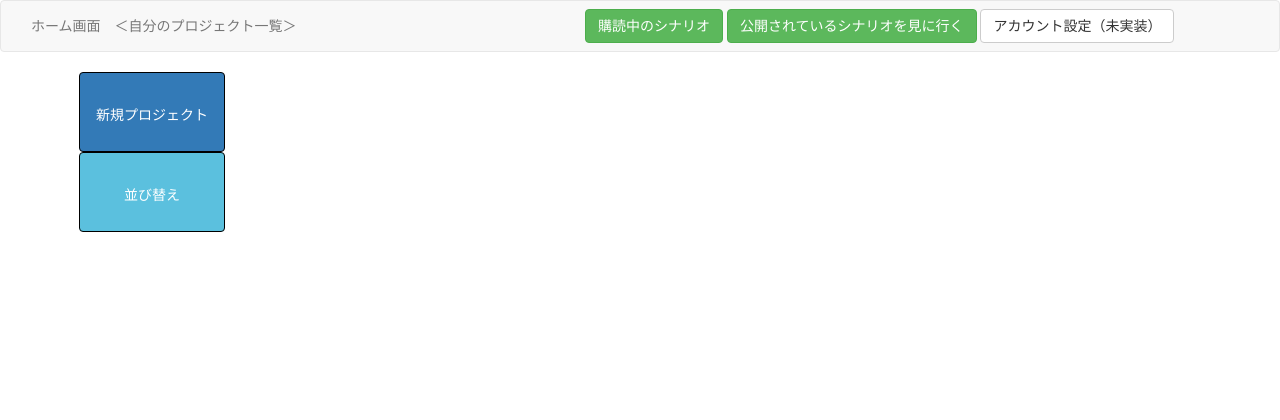
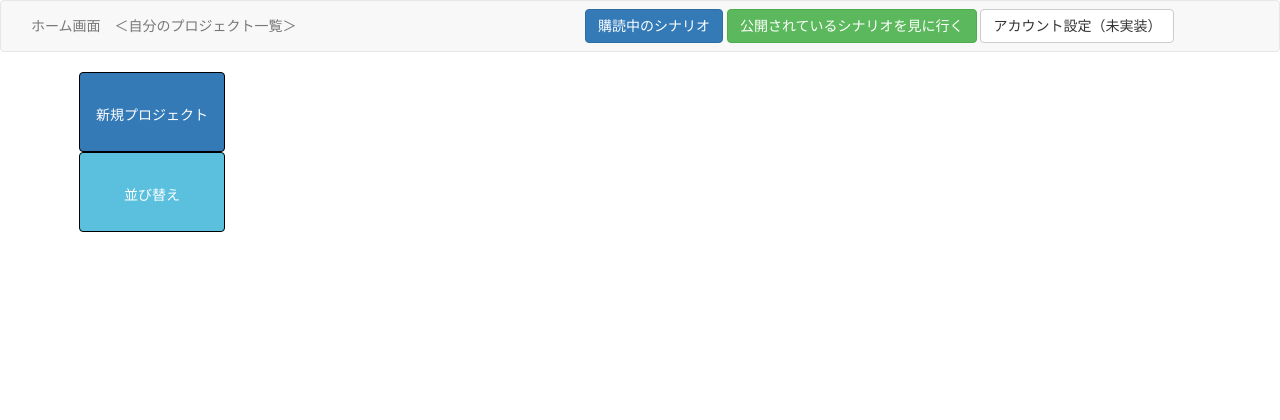
Before and after one commit to h-nohara/ShogiMovieBot, a Django app: template accounts/templates/accounts/home.html in a window 1280 px wide. Shown: the top 420 px of the page. Run offline with Django 3.2, Linux system fonts and the light colour scheme; the template is opened without the code that fills it, so the values that code supplies are empty; data comes from the database, SQL or seed files in the repository; some libraries are stand-ins or nearby versions.

Commit message:
change color

```diff
--- a/accounts/templates/accounts/home.html
+++ b/accounts/templates/accounts/home.html
@@ -27,7 +27,7 @@
 
         <!-- 右側 -->
         <div id="nav_items_right" class="collapse navbar-collapse navbar-right">
-            <button type="button" class="btn btn-success navbar-btn" onclick="window.location.href='/bot/scenarios/subscribing'">購読中のシナリオ</button>
+            <button type="button" class="btn btn-primary navbar-btn" onclick="window.location.href='/bot/scenarios/subscribing'">購読中のシナリオ</button>
             <button type="button" class="btn btn-success navbar-btn" onclick="window.location.href='/bot/scenarios/public'">公開されているシナリオを見に行く</button>
             <button type="button" class="btn btn-default navbar-btn">アカウント設定（未実装）</button>
         </div>
```
